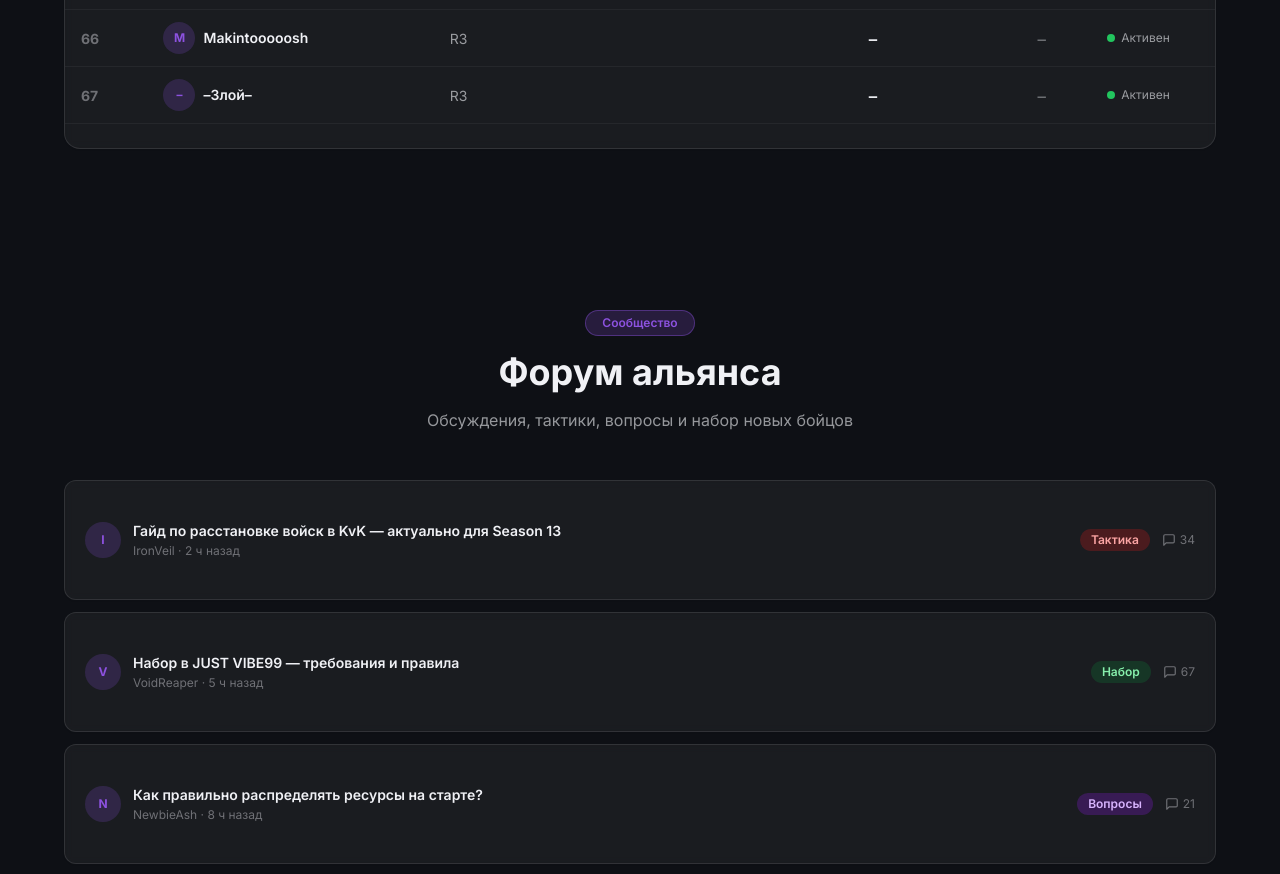
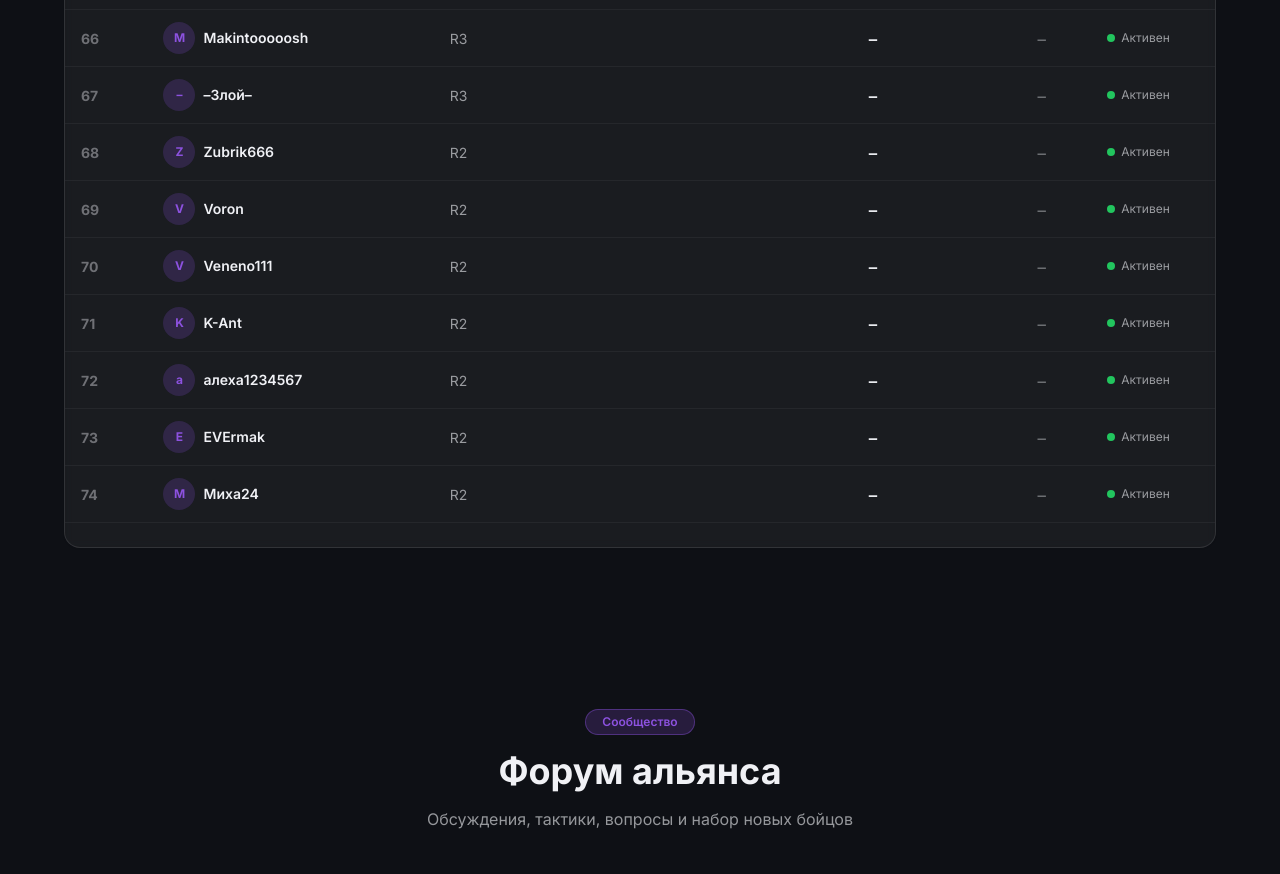
Before and after one commit to pr-poehali-dev/project-redesign-ui, a React (Vite) app: page / in a window 1280 px wide. Shown: the part 6340-7214 px from the top of the page. Built offline with nearby package versions, Linux system fonts and the light colour scheme.

Commit message:
feat: добавлены игроки P2

```diff
--- a/src/pages/Index.tsx
+++ b/src/pages/Index.tsx
@@ -232,6 +232,13 @@ const players: PlayerRow[] = [
   { rank: 65, name: "inpw", role: "R3", power: "—", kills: "—", status: "Активен" },
   { rank: 66, name: "Makintooooosh", role: "R3", power: "—", kills: "—", status: "Активен" },
   { rank: 67, name: "–Злой–", role: "R3", power: "—", kills: "—", status: "Активен" },
+  { rank: 68, name: "Zubrik666", role: "R2", power: "—", kills: "—", status: "Активен" },
+  { rank: 69, name: "Voron", role: "R2", power: "—", kills: "—", status: "Активен" },
+  { rank: 70, name: "Veneno111", role: "R2", power: "—", kills: "—", status: "Активен" },
+  { rank: 71, name: "K-Ant", role: "R2", power: "—", kills: "—", status: "Активен" },
+  { rank: 72, name: "алеха1234567", role: "R2", power: "—", kills: "—", status: "Активен" },
+  { rank: 73, name: "EVErmak", role: "R2", power: "—", kills: "—", status: "Активен" },
+  { rank: 74, name: "Миха24", role: "R2", power: "—", kills: "—", status: "Активен" },
 ]
 
 const forumThreads: ForumThread[] = [
```
